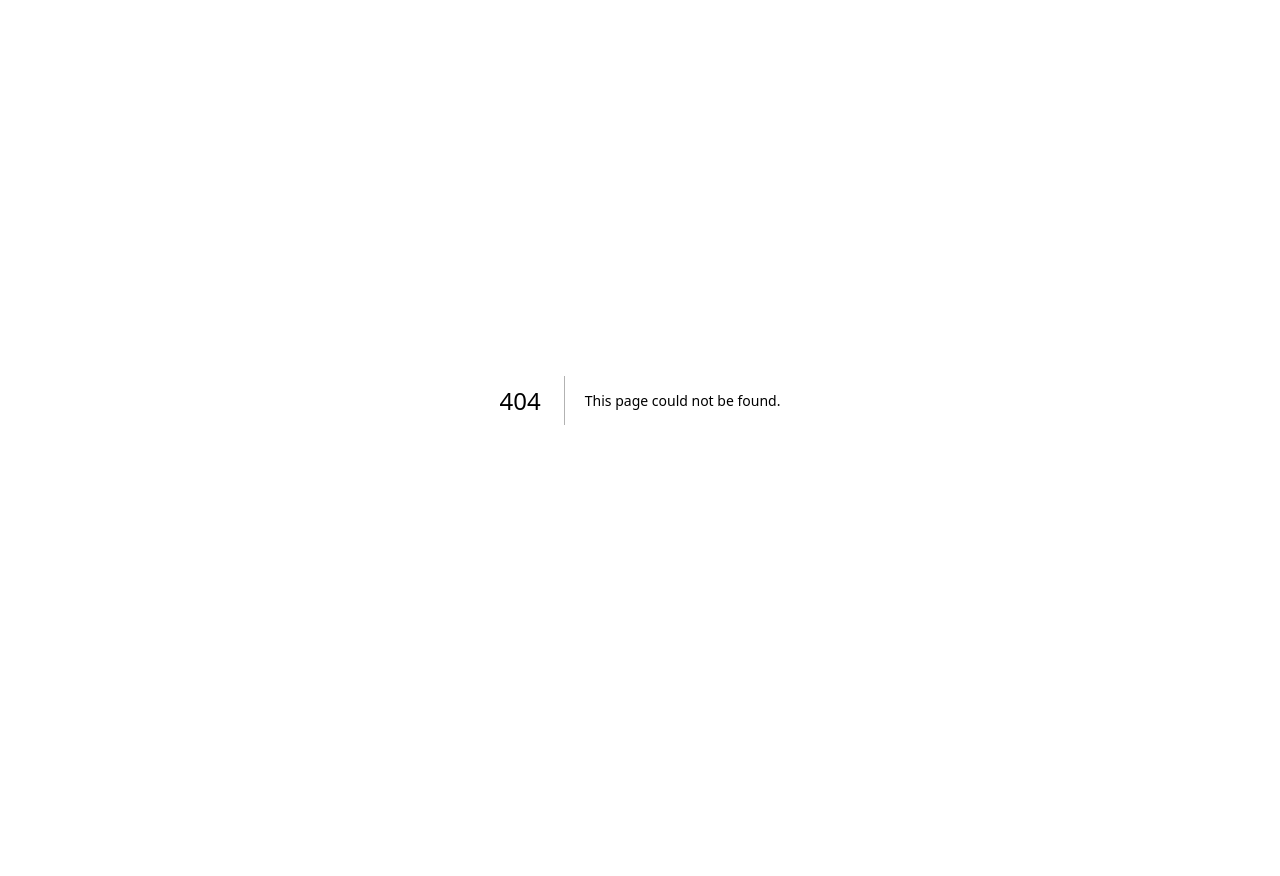
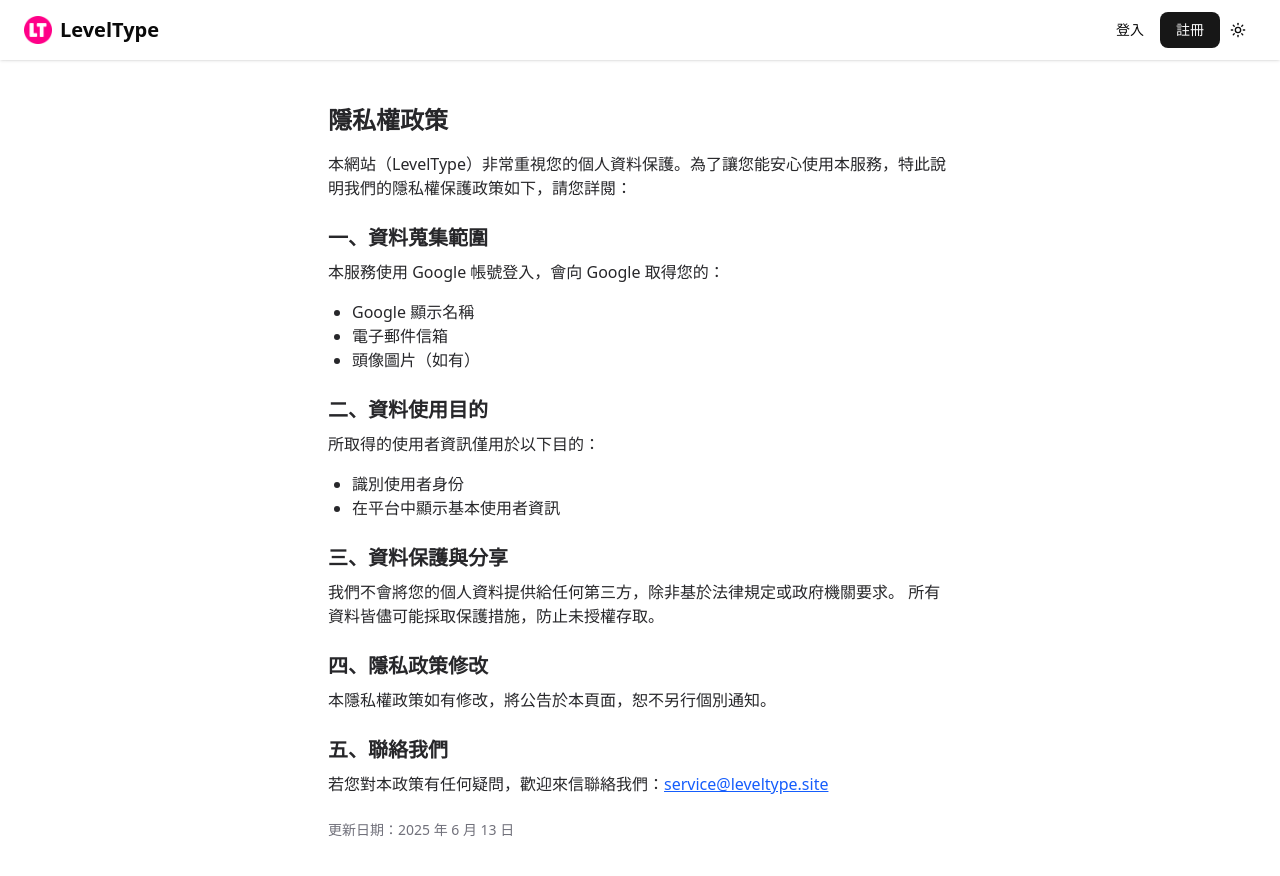
Before and after one commit to loshuyen/leveltype, a Next.js app: page /privacy-policy in a window 1280 px wide. Before the commit this address had no page. Shown: the top 876 px of the page. Before the commit the page ends 800 px from the top, so only its background shows below. Built offline with nearby package versions, Linux system fonts and the light colour scheme; no server answers.

Commit message:
Add privacy policy and terms of service pages.

```diff
--- /dev/null
+++ b/app/(root)/privacy-policy/page.tsx
@@ -0,0 +1,53 @@
+import React from 'react'
+
+const PrivacyPolicyPage = () => {
+  return (
+    <main className="max-w-2xl mx-auto p-6 text-zinc-800 dark:text-white">
+      <h1 className="text-2xl font-bold mb-4">隱私權政策</h1>
+
+      <p className="mb-4">
+        本網站（LevelType）非常重視您的個人資料保護。為了讓您能安心使用本服務，特此說明我們的隱私權保護政策如下，請您詳閱：
+      </p>
+
+      <h2 className="text-xl font-semibold mt-6 mb-2">一、資料蒐集範圍</h2>
+      <p className="mb-4">
+        本服務使用 Google 帳號登入，會向 Google 取得您的：
+      </p>
+      <ul className="list-disc pl-6 mb-4">
+        <li>Google 顯示名稱</li>
+        <li>電子郵件信箱</li>
+        <li>頭像圖片（如有）</li>
+      </ul>
+
+      <h2 className="text-xl font-semibold mt-6 mb-2">二、資料使用目的</h2>
+      <p className="mb-4">
+        所取得的使用者資訊僅用於以下目的：
+      </p>
+      <ul className="list-disc pl-6 mb-4">
+        <li>識別使用者身份</li>
+        <li>在平台中顯示基本使用者資訊</li>
+      </ul>
+
+      <h2 className="text-xl font-semibold mt-6 mb-2">三、資料保護與分享</h2>
+      <p className="mb-4">
+        我們不會將您的個人資料提供給任何第三方，除非基於法律規定或政府機關要求。
+        所有資料皆儘可能採取保護措施，防止未授權存取。
+      </p>
+
+      <h2 className="text-xl font-semibold mt-6 mb-2">四、隱私政策修改</h2>
+      <p className="mb-4">
+        本隱私權政策如有修改，將公告於本頁面，恕不另行個別通知。
+      </p>
+
+      <h2 className="text-xl font-semibold mt-6 mb-2">五、聯絡我們</h2>
+      <p className="mb-4">
+        若您對本政策有任何疑問，歡迎來信聯絡我們：
+        <a href="mailto:service@leveltype.site" className="text-blue-600 underline">service@leveltype.site</a>
+      </p>
+
+      <p className="text-sm text-zinc-500 mt-6">更新日期：2025 年 6 月 13 日</p>
+    </main>
+  );
+}
+
+export default PrivacyPolicyPage
--- /dev/null
+++ b/app/(root)/terms-of-service/page.tsx
@@ -0,0 +1,47 @@
+import React from 'react'
+
+export default function TermsOfServicePage() {
+  return (
+    <main className="max-w-2xl mx-auto p-6 text-zinc-800 dark:text-white">
+      <h1 className="text-2xl font-bold mb-4">服務條款</h1>
+
+      <p className="mb-4">
+        歡迎使用 LevelType（以下簡稱「本服務」）。使用本服務前，請務必詳細閱讀以下服務條款，當您開始使用本服務，即視為您已閱讀、瞭解並同意本條款內容。
+      </p>
+
+      <h2 className="text-xl font-semibold mt-6 mb-2">一、服務內容</h2>
+      <p className="mb-4">
+        本服務提供文字輸入與處理相關的功能，透過 Google 帳號登入後即可使用。
+        本平台保有隨時新增、修改或終止服務內容的權利。
+      </p>
+
+      <h2 className="text-xl font-semibold mt-6 mb-2">二、使用者責任</h2>
+      <p className="mb-4">
+        使用者不得從事任何違反中華民國法律、侵犯他人權益、或干擾本服務運作的行為。若有違反，本服務有權終止使用者的使用權限。
+      </p>
+
+      <h2 className="text-xl font-semibold mt-6 mb-2">三、帳號與資料</h2>
+      <p className="mb-4">
+        使用 Google OAuth 登入的帳號資料，僅用於識別與登入用途。本服務不會擅自變更、儲存或使用您的帳號資訊作為其他用途，詳見<a href="/privacy-policy" className="text-blue-600 underline">隱私權政策</a>。
+      </p>
+
+      <h2 className="text-xl font-semibold mt-6 mb-2">四、免責聲明</h2>
+      <p className="mb-4">
+        本服務以「現況提供」，對於資料正確性、即時性或可用性不提供任何保證。如因使用本服務所造成的任何直接或間接損害，本服務不負任何法律責任。
+      </p>
+
+      <h2 className="text-xl font-semibold mt-6 mb-2">五、條款修改</h2>
+      <p className="mb-4">
+        本服務有權隨時修改本條款，修改後將公告於本頁面，您繼續使用本服務即視為同意修改後之內容。
+      </p>
+
+      <h2 className="text-xl font-semibold mt-6 mb-2">六、聯絡方式</h2>
+      <p className="mb-4">
+        若您對本條款有任何疑問，歡迎透過電子郵件與我們聯繫：
+        <a href="mailto:service@leveltype.site" className="text-blue-600 underline">service@leveltype.site</a>
+      </p>
+
+      <p className="text-sm text-zinc-500 mt-6">更新日期：2025 年 6 月 13 日</p>
+    </main>
+  );
+}
```
